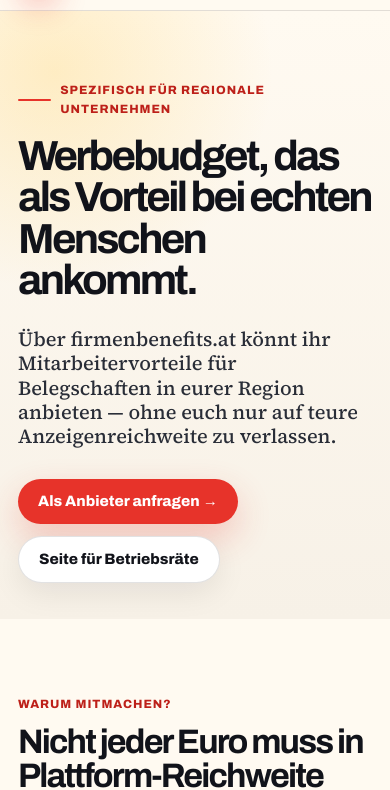
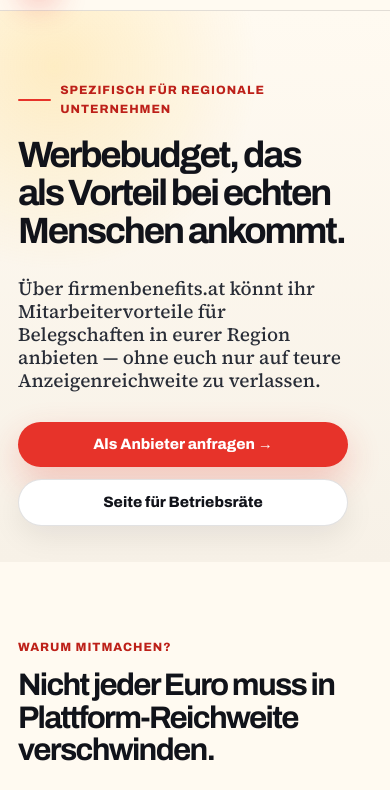
Before and after one commit to convernaticspeter/firmenbenefits-preview, a plain HTML site: page unternehmen.html in a window 390 px wide. Shown: the part 58-848 px from the top of the page. Drawn offline with Linux system fonts and the light colour scheme.

Commit message:
Fix mobile subpage typography

```diff
--- a/styles.css
+++ b/styles.css
@@ -150,3 +150,12 @@
     .footer-links a { font-weight:800; color:#343945; }
     .nav-links a[aria-current="page"] { color: var(--red-dark); }
     @media (max-width: 920px) { .mini-grid, .comparison { grid-template-columns:1fr; } }
+    @media (max-width: 520px) {
+      .page-hero .inner { width: calc(100% - 36px); }
+      .page-hero h1 { font-size: clamp(34px, 9.4vw, 37px); line-height: 1.04; letter-spacing: -.06em; max-width: 330px; }
+      .page-hero .lead { font-size: 19px; max-width: 330px; }
+      h2 { font-size: clamp(29px, 8vw, 32px); line-height: 1.05; letter-spacing: -.055em; max-width: 330px; }
+      .body-big { font-size: 20px; max-width: 330px; }
+      .page-nav { max-width: 330px; }
+      .page-nav .btn { width: 100%; }
+    }
```
